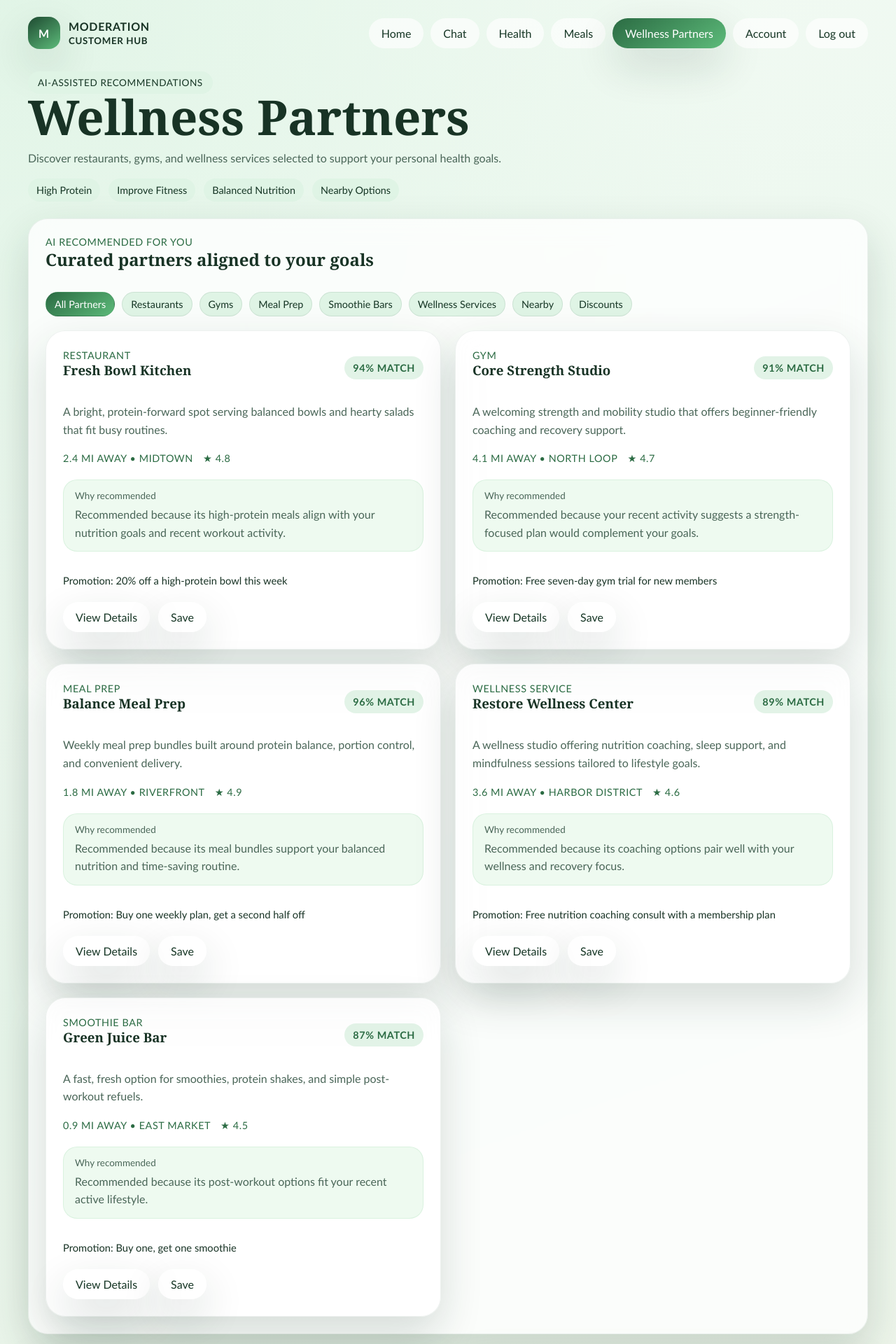
After one commit to eskinn101/is4460-project, a Django app: page /wellness-partners/ in a window 1280 px wide. The commit adds this page. Shown: the top 1920 px of the page at 70% size. Run offline with Django 5.2, Linux system fonts and the light colour scheme; the visitor is signed in with stand-in values (Sample User, id 1).

Commit message:
Added wellness partners page

```diff
--- a/core/urls.py
+++ b/core/urls.py
@@ -12,4 +12,6 @@ urlpatterns = [
     path("chat/", views.chat_view, name="chat"),
     path("health/", views.health_view, name="health"),
     path("meals/", views.meals_view, name="meals"),
+    path("wellness-partners/", views.wellness_partners_view, name="wellness_partners"),
+    path("wellness-partners/<slug:slug>/", views.wellness_partner_detail_view, name="wellness_partner_detail"),
 ]
--- a/core/views.py
+++ b/core/views.py
@@ -3,13 +3,145 @@ from functools import wraps
 from django.contrib import messages
 from django.contrib.auth import authenticate, login, logout
 from django.contrib.auth.decorators import login_required
-from django.http import HttpResponseForbidden, JsonResponse
+from django.http import Http404, HttpResponseForbidden, JsonResponse
 from django.shortcuts import redirect, render
 from django.views.decorators.http import require_http_methods
 
 from .forms import AccountRegistrationForm, ChatForm, HealthProfileForm, LoginForm, MealEntryForm, ProfileForm, RecommendationForm
 from .models import ChatMessage, HealthGoal, HealthProfile, Recommendation, User
 from .services import build_chat_response, customer_analytics, customer_summary_payload, relevant_recommendations
+
+
+PARTNER_DATA = [
+	{
+		"slug": "fresh-bowl-kitchen",
+		"name": "Fresh Bowl Kitchen",
+		"category": "Restaurant",
+		"category_key": "restaurants",
+		"description": "A bright, protein-forward spot serving balanced bowls and hearty salads that fit busy routines.",
+		"location": "2.4 mi away • Midtown",
+		"distance": "2.4 mi",
+		"rating": 4.8,
+		"match_score": 94,
+		"recommendation_reason": "Recommended because its high-protein meals align with your nutrition goals and recent workout activity.",
+		"promotion": "20% off a high-protein bowl this week",
+		"is_featured": True,
+		"is_nearby": True,
+		"tags": ["restaurants", "nearby", "discounts"],
+		"offers": [
+			{"name": "Grilled Chicken Power Bowl", "calories": "610 kcal", "protein": "42g", "carbs": "58g", "fat": "18g"},
+			{"name": "Plant-Based Protein Smoothie", "calories": "340 kcal", "protein": "24g", "carbs": "41g", "fat": "10g"},
+		],
+		"services": [],
+		"detail_blurb": "This partner is known for flexible meal ordering and nutrition-friendly menus that support steady, practical progress.",
+	},
+	{
+		"slug": "core-strength-studio",
+		"name": "Core Strength Studio",
+		"category": "Gym",
+		"category_key": "gyms",
+		"description": "A welcoming strength and mobility studio that offers beginner-friendly coaching and recovery support.",
+		"location": "4.1 mi away • North Loop",
+		"distance": "4.1 mi",
+		"rating": 4.7,
+		"match_score": 91,
+		"recommendation_reason": "Recommended because your recent activity suggests a strength-focused plan would complement your goals.",
+		"promotion": "Free seven-day gym trial for new members",
+		"is_featured": True,
+		"is_nearby": False,
+		"tags": ["gyms", "discounts"],
+		"offers": [
+			{"name": "Beginner Strength Training Session", "service_type": "Coach-led circuit", "duration": "45 min", "difficulty": "Beginner"},
+			{"name": "Mobility Recovery Flow", "service_type": "Recovery class", "duration": "30 min", "difficulty": "All levels"},
+		],
+		"services": [],
+		"detail_blurb": "The studio pairs guided coaching with approachable sessions that fit recurring wellness routines.",
+	},
+	{
+		"slug": "balance-meal-prep",
+		"name": "Balance Meal Prep",
+		"category": "Meal Prep",
+		"category_key": "meal-prep",
+		"description": "Weekly meal prep bundles built around protein balance, portion control, and convenient delivery.",
+		"location": "1.8 mi away • Riverfront",
+		"distance": "1.8 mi",
+		"rating": 4.9,
+		"match_score": 96,
+		"recommendation_reason": "Recommended because its meal bundles support your balanced nutrition and time-saving routine.",
+		"promotion": "Buy one weekly plan, get a second half off",
+		"is_featured": True,
+		"is_nearby": True,
+		"tags": ["meal-prep", "nearby", "discounts"],
+		"offers": [
+			{"name": "Protein Power Bundle", "calories": "760 kcal", "protein": "55g", "carbs": "72g", "fat": "24g"},
+			{"name": "Plant Recovery Box", "calories": "680 kcal", "protein": "31g", "carbs": "80g", "fat": "20g"},
+		],
+		"services": [],
+		"detail_blurb": "The service focuses on consistent, high-protein meals designed to reduce decision fatigue.",
+	},
+	{
+		"slug": "restore-wellness-center",
+		"name": "Restore Wellness Center",
+		"category": "Wellness Service",
+		"category_key": "wellness-services",
+		"description": "A wellness studio offering nutrition coaching, sleep support, and mindfulness sessions tailored to lifestyle goals.",
+		"location": "3.6 mi away • Harbor District",
+		"distance": "3.6 mi",
+		"rating": 4.6,
+		"match_score": 89,
+		"recommendation_reason": "Recommended because its coaching options pair well with your wellness and recovery focus.",
+		"promotion": "Free nutrition coaching consult with a membership plan",
+		"is_featured": False,
+		"is_nearby": False,
+		"tags": ["wellness-services", "discounts"],
+		"offers": [
+			{"name": "Nutrition Coaching Consultation", "service_type": "Virtual coaching", "duration": "30 min", "difficulty": "All levels"},
+			{"name": "Sleep Reset Session", "service_type": "Guided relaxation", "duration": "20 min", "difficulty": "Beginner"},
+		],
+		"services": [],
+		"detail_blurb": "The center offers practical coaching support for sustainable habit building without medical claims.",
+	},
+	{
+		"slug": "green-juice-bar",
+		"name": "Green Juice Bar",
+		"category": "Smoothie Bar",
+		"category_key": "smoothie-bars",
+		"description": "A fast, fresh option for smoothies, protein shakes, and simple post-workout refuels.",
+		"location": "0.9 mi away • East Market",
+		"distance": "0.9 mi",
+		"rating": 4.5,
+		"match_score": 87,
+		"recommendation_reason": "Recommended because its post-workout options fit your recent active lifestyle.",
+		"promotion": "Buy one, get one smoothie",
+		"is_featured": False,
+		"is_nearby": True,
+		"tags": ["smoothie-bars", "nearby", "discounts"],
+		"offers": [
+			{"name": "Berry Protein Smoothie", "calories": "320 kcal", "protein": "22g", "carbs": "35g", "fat": "8g"},
+		],
+		"services": [],
+		"detail_blurb": "This partner is useful for quick recovery drinks around workouts and commutes.",
+	},
+]
+
+REWARDS_DATA = [
+	{"partner": "Fresh Bowl Kitchen", "title": "20% off a high-protein meal", "description": "Enjoy a discounted protein-forward bowl for your next lunch break.", "expires": "Aug 15, 2026"},
+	{"partner": "Core Strength Studio", "title": "Free seven-day gym trial", "description": "Try a guided strength program with no commitment for the first week.", "expires": "Aug 30, 2026"},
+	{"partner": "Green Juice Bar", "title": "Buy one, get one smoothie", "description": "Use this reward for a post-workout refresh with a friend.", "expires": "Sep 02, 2026"},
+]
+
+OFFERS_DATA = [
+	{"name": "Grilled Chicken Power Bowl", "calories": "610 kcal", "protein": "42g", "carbs": "58g", "fat": "18g"},
+	{"name": "Plant-Based Protein Smoothie", "calories": "340 kcal", "protein": "24g", "carbs": "41g", "fat": "10g"},
+	{"name": "Beginner Strength Training Session", "service_type": "Coach-led circuit", "duration": "45 min", "difficulty": "Beginner"},
+	{"name": "Nutrition Coaching Consultation", "service_type": "Virtual coaching", "duration": "30 min", "difficulty": "All levels"},
+]
+
+NEARBY_DATA = [
+	{"name": "Fresh Bowl Kitchen", "distance": "2.4 mi", "category": "Restaurant"},
+	{"name": "Green Juice Bar", "distance": "0.9 mi", "category": "Smoothie Bar"},
+	{"name": "Balance Meal Prep", "distance": "1.8 mi", "category": "Meal Prep"},
+]
 
 
 def home(request):
@@ -132,6 +264,39 @@ def customer_required(view_func):
 		return view_func(request, *args, **kwargs)
 
 	return wrapped
+
+
+@customer_required
+def wellness_partners_view(request):
+	selected_category = request.GET.get("category", "all")
+	partners = [partner for partner in PARTNER_DATA if selected_category == "all" or selected_category in partner["tags"] or (selected_category == "nearby" and partner["is_nearby"]) or (selected_category == "discounts" and partner["promotion"])]
+	return render(
+		request,
+		"core/wellness_partners.html",
+		{
+			"partners": partners,
+			"rewards": REWARDS_DATA,
+			"offers": OFFERS_DATA,
+			"nearby_partners": NEARBY_DATA,
+			"selected_category": selected_category,
+			"active_page": "wellness_partners",
+		},
+	)
+
+
+@customer_required
+def wellness_partner_detail_view(request, slug):
+	partner = next((entry for entry in PARTNER_DATA if entry["slug"] == slug), None)
+	if partner is None:
+		raise Http404("Partner not found")
+	return render(
+		request,
+		"core/wellness_partner_detail.html",
+		{
+			"partner": partner,
+			"active_page": "wellness_partners",
+		},
+	)
 
 
 @customer_required
--- a/static/css/styles.css
+++ b/static/css/styles.css
@@ -206,6 +206,10 @@ p {
   gap: 16px;
 }
 
+.wellness-partners-section {
+  margin-bottom: 28px;
+}
+
 label {
   display: block;
   font-size: 0.92rem;
@@ -299,6 +303,50 @@ form {
   font-size: 0.92rem;
 }
 
+.pill,
+.match-pill,
+.filter-chip {
+  display: inline-flex;
+  align-items: center;
+  gap: 6px;
+  padding: 8px 12px;
+  border-radius: 999px;
+  background: var(--mint-100);
+  color: var(--forest-900);
+  font-size: 0.9rem;
+}
+
+.match-pill {
+  background: rgba(93, 187, 122, 0.18);
+  color: var(--forest-800);
+  font-weight: 700;
+}
+
+.filter-row {
+  display: flex;
+  flex-wrap: wrap;
+  gap: 10px;
+  margin-top: 16px;
+}
+
+.filter-chip {
+  border: 1px solid rgba(30, 74, 49, 0.1);
+}
+
+.filter-chip.active {
+  background: linear-gradient(145deg, var(--forest-700), var(--forest-500));
+  color: var(--white);
+}
+
+.meta-row {
+  display: flex;
+  flex-wrap: wrap;
+  gap: 14px;
+  margin-top: 10px;
+  color: var(--forest-700);
+  font-size: 0.92rem;
+}
+
 .notice {
   margin-bottom: 18px;
 }
--- a/templates/core/base.html
+++ b/templates/core/base.html
@@ -23,6 +23,7 @@
             <a class="{% if active_page == 'chat' %}active{% endif %}" href="{% url 'chat' %}">Chat</a>
             <a class="{% if active_page == 'health' %}active{% endif %}" href="{% url 'health' %}">Health</a>
             <a class="{% if active_page == 'meals' %}active{% endif %}" href="{% url 'meals' %}">Meals</a>
+            <a class="{% if active_page == 'wellness_partners' %}active{% endif %}" href="{% url 'wellness_partners' %}">Wellness Partners</a>
           {% elif request.user.is_authenticated and request.user.role == 'employee' %}
             <a class="{% if active_page == 'employee' %}active{% endif %}" href="{% url 'employee_dashboard' %}">Employee Hub</a>
           {% else %}
--- /dev/null
+++ b/templates/core/wellness_partners.html
@@ -0,0 +1,145 @@
+{% extends 'core/base.html' %}
+
+{% block title %}Moderation | Wellness Partners{% endblock %}
+{% block brand_subtitle %}Customer hub{% endblock %}
+
+{% block content %}
+<section class="page-header">
+  <span class="eyebrow">AI-assisted recommendations</span>
+  <h1>Wellness Partners</h1>
+  <p>
+    Discover restaurants, gyms, and wellness services selected to support your personal health goals.
+  </p>
+  <div class="hero-actions" style="margin-top: 16px;">
+    <span class="pill">High Protein</span>
+    <span class="pill">Improve Fitness</span>
+    <span class="pill">Balanced Nutrition</span>
+    <span class="pill">Nearby Options</span>
+  </div>
+</section>
+
+<section class="panel">
+  <div class="split-header">
+    <div>
+      <div class="kicker">AI Recommended for You</div>
+      <h2>Curated partners aligned to your goals</h2>
+    </div>
+  </div>
+
+  <div class="filter-row" role="group" aria-label="Filter partners">
+    <a class="filter-chip {% if selected_category == 'all' %}active{% endif %}" href="{% url 'wellness_partners' %}">All Partners</a>
+    <a class="filter-chip {% if selected_category == 'restaurants' %}active{% endif %}" href="{% url 'wellness_partners' %}?category=restaurants">Restaurants</a>
+    <a class="filter-chip {% if selected_category == 'gyms' %}active{% endif %}" href="{% url 'wellness_partners' %}?category=gyms">Gyms</a>
+    <a class="filter-chip {% if selected_category == 'meal-prep' %}active{% endif %}" href="{% url 'wellness_partners' %}?category=meal-prep">Meal Prep</a>
+    <a class="filter-chip {% if selected_category == 'smoothie-bars' %}active{% endif %}" href="{% url 'wellness_partners' %}?category=smoothie-bars">Smoothie Bars</a>
+    <a class="filter-chip {% if selected_category == 'wellness-services' %}active{% endif %}" href="{% url 'wellness_partners' %}?category=wellness-services">Wellness Services</a>
+    <a class="filter-chip {% if selected_category == 'nearby' %}active{% endif %}" href="{% url 'wellness_partners' %}?category=nearby">Nearby</a>
+    <a class="filter-chip {% if selected_category == 'discounts' %}active{% endif %}" href="{% url 'wellness_partners' %}?category=discounts">Discounts</a>
+  </div>
+
+  <div class="grid-2" style="margin-top: 20px;">
+    {% for partner in partners %}
+      <article class="feature-card">
+        <div class="split-header">
+          <div>
+            <span class="kicker">{{ partner.category }}</span>
+            <h3>{{ partner.name }}</h3>
+          </div>
+          <span class="match-pill">{{ partner.match_score }}% match</span>
+        </div>
+        <p>{{ partner.description }}</p>
+        <div class="meta-row">
+          <span>{{ partner.location }}</span>
+          <span>★ {{ partner.rating }}</span>
+        </div>
+        <div class="list-item" style="margin-top: 12px;">
+          <small>Why recommended</small>
+          <p>{{ partner.recommendation_reason }}</p>
+        </div>
+        <div class="footer-note">Promotion: {{ partner.promotion }}</div>
+        <div class="hero-actions" style="margin-top: 12px;">
+          <a class="button secondary" href="{% url 'wellness_partner_detail' partner.slug %}">View Details</a>
+          <button class="secondary" type="button">Save</button>
+        </div>
+      </article>
+    {% empty %}
+      <article class="feature-card">
+        <span class="kicker">No partners yet</span>
+        <h3>No recommendations match this filter.</h3>
+      </article>
+    {% endfor %}
+  </div>
+</section>
+
+<section class="grid-2" style="margin-top: 24px;">
+  <article class="panel">
+    <div class="kicker">Exclusive Partner Rewards</div>
+    <h2>Current offers worth a look</h2>
+    <div class="list-stack">
+      {% for reward in rewards %}
+        <article class="list-item">
+          <small>{{ reward.partner }}</small>
+          <strong>{{ reward.title }}</strong>
+          <p>{{ reward.description }}</p>
+          <div class="footer-note">Expires {{ reward.expires }}</div>
+          <div class="hero-actions" style="margin-top: 10px;">
+            <button type="button" class="secondary" onclick="alert('Reward redeemed for prototype demo.')">Redeem</button>
+          </div>
+        </article>
+      {% endfor %}
+    </div>
+  </article>
+
+  <article class="panel">
+    <div class="kicker">Why These Partners?</div>
+    <h2>AI-assisted recommendations</h2>
+    <p>
+      These suggestions are based on available customer data such as wellness goals, meal history, workout activity, dietary preferences, location, and previous engagement. They are wellness guidance and not medical advice.
+    </p>
+  </article>
+</section>
+
+<section class="grid-2" style="margin-top: 24px;">
+  <article class="panel">
+    <div class="kicker">Healthy Menu and Service Picks</div>
+    <h2>Recommended offerings</h2>
+    <div class="list-stack">
+      {% for offer in offers %}
+        <article class="list-item">
+          <strong>{{ offer.name }}</strong>
+          {% if offer.calories %}
+            <p>Calories: {{ offer.calories }} • Protein: {{ offer.protein }} • Carbs: {{ offer.carbs }} • Fat: {{ offer.fat }}</p>
+          {% else %}
+            <p>Service type: {{ offer.service_type }} • Duration: {{ offer.duration }} • Difficulty: {{ offer.difficulty }}</p>
+          {% endif %}
+        </article>
+      {% endfor %}
+    </div>
+  </article>
+
+  <article class="panel">
+    <div class="kicker">Nearby Partners</div>
+    <h2>Fast options near you</h2>
+    <div class="list-stack">
+      {% for nearby in nearby_partners %}
+        <article class="list-item">
+          <strong>{{ nearby.name }}</strong>
+          <p>{{ nearby.distance }} • {{ nearby.category }}</p>
+          <div class="hero-actions" style="margin-top: 10px;">
+            <button type="button" class="secondary" onclick="alert('Directions preview coming soon.')">Directions</button>
+          </div>
+        </article>
+      {% endfor %}
+    </div>
+  </article>
+</section>
+
+<section class="panel" style="margin-top: 24px;">
+  <div class="kicker">Need help choosing?</div>
+  <h2>Ask the AI Coach</h2>
+  <p>Try a question like “Which nearby restaurant fits my calorie goal?”</p>
+  <div class="hero-actions" style="margin-top: 14px;">
+    <a class="button" href="{% url 'chat' %}">Open AI coach</a>
+  </div>
+</section>
+{% endblock %}
```
Also changed, not shown: core/tests.py (+26 -0 lines), templates/core/home.html (+26 -0 lines), templates/core/wellness_partner_detail.html (added, +48 -0 lines).
